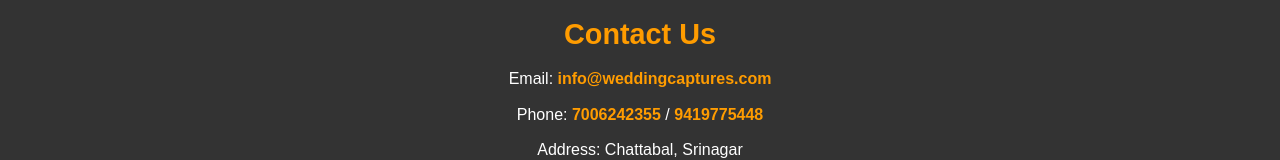
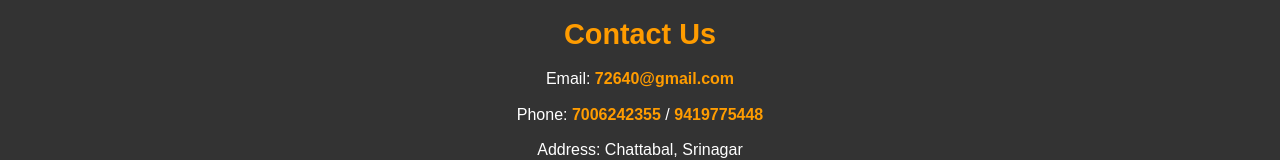
Before and after one commit to AsgarAli001/iffu-creations, a plain HTML site: page index.html in a window 1280 px wide. Shown: the part 1928-2088 px from the top of the page. Drawn offline with Linux system fonts and the light colour scheme.

Commit message:
Update index.html

```diff
--- a/index.html
+++ b/index.html
@@ -78,7 +78,7 @@
     <footer id="contact" class="footer">
         <div class="footer-content">
             <h3>Contact Us</h3>
-            <p>Email: <a href="mailto:info@weddingcaptures.com">info@weddingcaptures.com</a></p>
+            <p>Email: <a href="mailto:72640@gmail.com">72640@gmail.com</a></p>
             <p>Phone: <a href="tel:+917006242355">7006242355</a> / <a href="tel:+919419775448">9419775448</a></p>
             <p>Address: Chattabal, Srinagar</p>
         </div>
```
